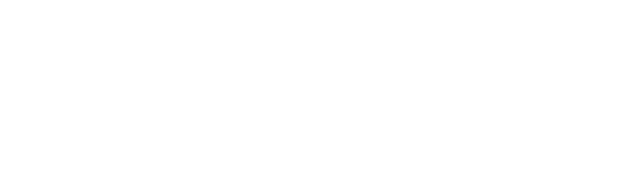
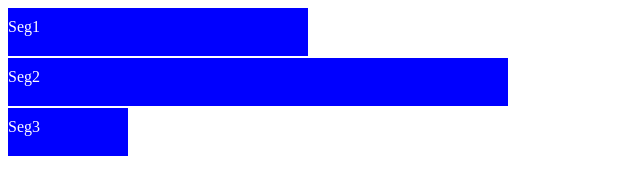
Before and after one commit to Rouz1130/d3-returnJson, a plain HTML site: page index.html in a window 1280 px wide. Shown: the whole page, without its empty margins (0-640 px from the left). Drawn offline with nearby package versions, Linux system fonts and the light colour scheme.

Commit message:
Add npm http-serve to access local json file, display json file on chart

```diff
--- a/index.html
+++ b/index.html
@@ -4,12 +4,42 @@
 <head>
     <title>D3 Tutorials</title>
     <script src="https://d3js.org/d3.v3.min.js"></script>
+    <!-- <script type="text/javascript" src="mydata.json"></script> -->
+
+
+
 </head>
 
 <body>
 
     <script>
 
+       d3.json("mydata.json", function (data) {
+
+            var canvas = d3.select("body").append("svg")
+                .attr("width", 500)
+                .attr("height", 500)
+
+             canvas.selectAll("rect")
+                .data(data)
+                .enter()
+                    .append("rect")
+                    .attr("width", function (d) { return d.price * 10;  })
+                    .attr("height", 48)
+                    .attr("y", function (d, i)  { return i * 50; })
+                    .attr("fill", "blue")
+
+
+
+            canvas.selectAll("text")
+              .data(data)
+              .enter()
+                .append("text")
+                .attr("fill", "white")
+                .attr("y", function (d, i)  { return i * 50 + 24; })
+                .text(function (d) { return d.name; })
+
+         })
 
     </script>
 
--- a/mydata.csv
+++ b/mydata.csv
@@ -1,4 +1,4 @@
 "name", "price"
-"Seg1", 10
-"Seg2", 5
-"Seg3", 30
+"Seg1", 30
+"Seg2", 50
+"Seg3", 12
--- a/mydata.json
+++ b/mydata.json
@@ -1,5 +1,7 @@
 [
-    {"name": "Seg1", "price": 10},
-    {"name": "Seg2", "price": 5},
-    {"name": "Seg3", "price": 30}
+
+    {"name": "Seg1", "price": 30},
+    {"name": "Seg2", "price": 50},
+    {"name": "Seg3", "price": 12}
+
 ]
```
